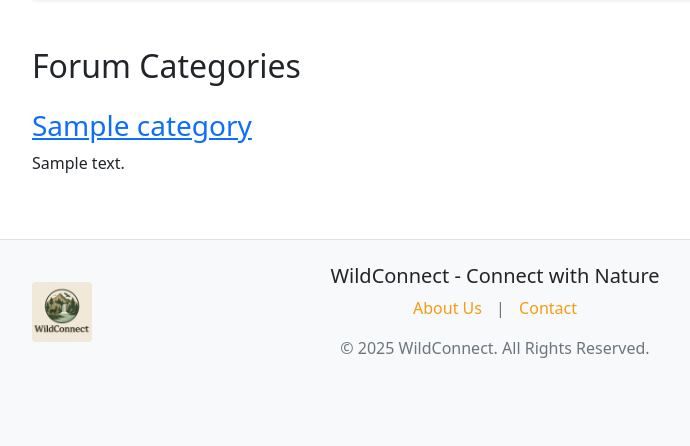
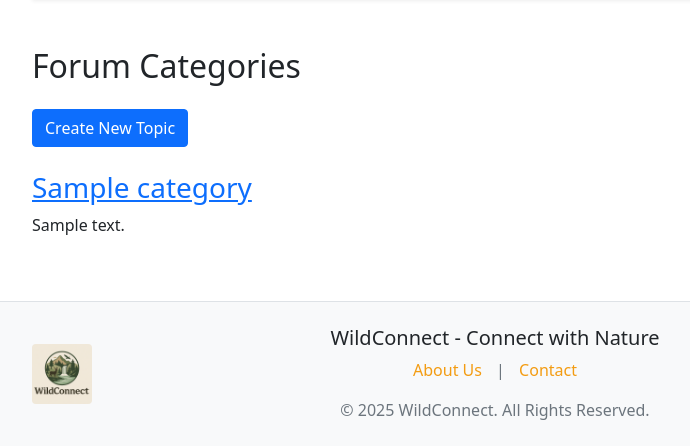
Before and after one commit to AdithyaHerath/Wildlife_Forum, a PHP site: page /index.php in a window 1280 px wide. Shown: the part 1161-1607 px from the top of the page, without its empty margins (50-740 px from the left). Before the commit the page ends 1519 px from the top, so only its background shows below. Run offline with PHP 8.4, Linux system fonts and the light colour scheme; the visitor is signed in with stand-in values (Sample User, id 1); tables that the repository leaves empty or names only in its code hold one stand-in row (values such as "Sample post").

Commit message:
Add 'Create Topic' button for logged-in users

```diff
--- a/index.php
+++ b/index.php
@@ -70,6 +70,12 @@ $categories = $categories_stmt->fetchAll();
 
 <h2 class="mb-4">Forum Categories</h2>
 
+<?php if ($logged_in): ?>
+    <div class="mb-4">
+        <a href="create_topic.php" class="btn btn-primary">Create New Topic</a>
+    </div>
+<?php endif; ?>
+
 <?php foreach ($categories as $category): ?>
     <div class="category-box">
         <h3>
```
